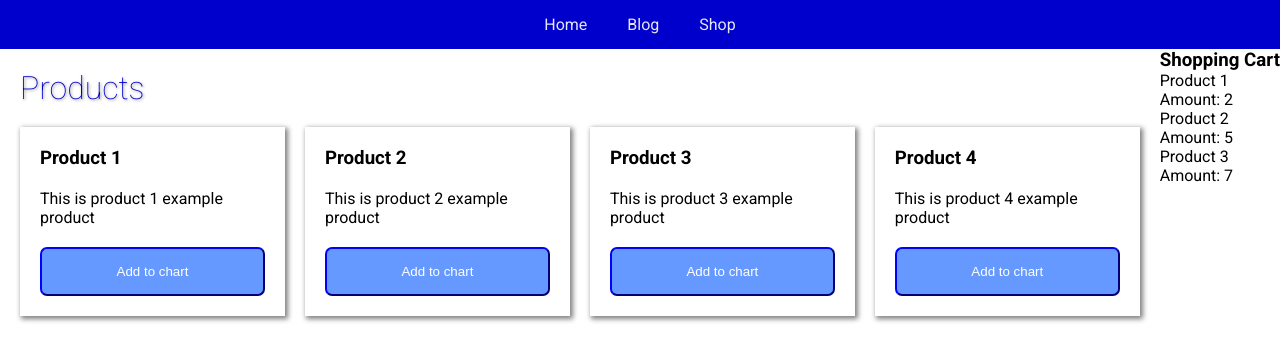
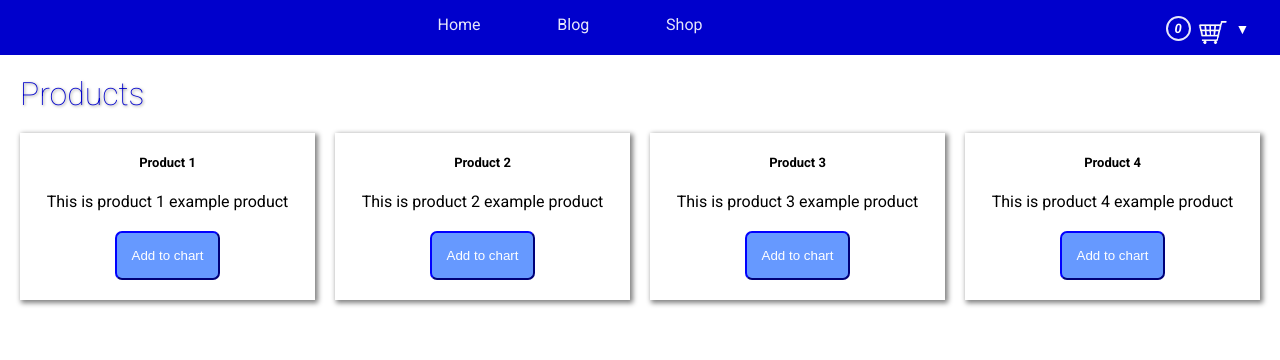
Before and after one commit to Yelose/simple-shop, a React (Vite) app: page /simple-shop/shop in a window 1280 px wide. Shown: the top 360 px of the page. Built offline with nearby package versions, Linux system fonts and the light colour scheme.

Commit message:
added toggle to cart and remove items function plus some styles

```diff
--- a/src/App.css
+++ b/src/App.css
@@ -2,23 +2,5 @@
 
 .App {
   width: 100%;
+  height: 100%;
 }
-
-.landing-page {
-  display: flex;
-  flex-direction: column;
-}
-.landing-page > main {
-  display: flex;
-}
-.nav-bar {
-  display: flex;
-  background-color: var(--primary);
-  justify-content: center;
-}
-
-.nav-bar > a {
-  padding: 15px 20px;
-  height: 100%;
-  color: hsla(0, 0%, 100%, 0.9);
-}
--- a/src/App.jsx
+++ b/src/App.jsx
@@ -9,18 +9,68 @@ import { products } from "./data/products";
 import { useState } from "react";
 
 function App() {
-  const [shoppingCart, setShoppingCart] = useState([
-    { id: 1, amount: 2, name: "Product 1" },
-    { id: 2, amount: 5, name: "Product 2" },
-    { id: 3, amount: 7, name: "Product 3" },
-  ]);
-  const addProductToCart = (productId, productName) => {
-    const newShoppingCart = [...shoppingCart];
+  const [shoppingCart, setShoppingCart] = useState([]);
+  const [cartTotalProductsAmount, setCartTotalAmount] = useState(0);
+
+  const addProductToCart = (id, name) => {
+    const productExists = shoppingCart.some((p) => p.id === id);
+    if (!productExists) {
+      setShoppingCart([...shoppingCart, { id, name, amount: 1 }]);
+      setCartTotalAmount(cartTotalProductsAmount + 1);
+    } else {
+      setShoppingCart(
+        shoppingCart.map((product) => {
+          if (product.id === id) {
+            product.amount = product.amount + 1;
+          }
+          return product;
+        })
+      );
+      setCartTotalAmount(cartTotalProductsAmount + 1);
+    }
   };
+
+  const removeProductFromCart = (id) => {
+    const productIndex = shoppingCart.findIndex((p) => p.id === id);
+    const product = shoppingCart[productIndex];
+
+    let modifiedCart = shoppingCart;
+
+    if (product.amount > 1) {
+      modifiedCart = [
+        ...shoppingCart.slice(0, productIndex),
+        {
+          ...product,
+          amount: product.amount - 1,
+        },
+        ...shoppingCart.slice(productIndex + 1),
+      ];
+    }
+
+    if (product.amount === 1) {
+      modifiedCart = [
+        ...shoppingCart.slice(0, productIndex),
+        ...shoppingCart.slice(productIndex + 1),
+      ];
+    }
+
+    setShoppingCart(modifiedCart);
+    setCartTotalAmount(cartTotalProductsAmount - 1);
+  };
+
   return (
     <div className="App">
       <Routes>
-        <Route path="simple-shop" element={<LandingPage cart={shoppingCart} />}>
+        <Route
+          path="simple-shop"
+          element={
+            <LandingPage
+              cart={shoppingCart}
+              total={cartTotalProductsAmount}
+              removeProduct={removeProductFromCart}
+            />
+          }
+        >
           <Route index element={<Home />} />
           <Route path="blog" element={<Blog />} />
           <Route
--- /dev/null
+++ b/src/components/cart/CartProduct.jsx
@@ -0,0 +1,10 @@
+export default function CartProduct({ name, amount, id, removeProduct }) {
+  return (
+    <div className="product-container">
+      <h4>{name}</h4>
+      <p>
+        Amount: {amount} <span onClick={() => removeProduct(id)}>-</span>
+      </p>
+    </div>
+  );
+}
--- a/src/components/cart/ShoppingCart.jsx
+++ b/src/components/cart/ShoppingCart.jsx
@@ -1,21 +1,44 @@
-export default function ShoppingCart({ cart }) {
+import cartImg from "../../assets/img/cart.png";
+import CartProduct from "./CartProduct";
+import "./shoppingcart.css";
+
+export default function ShoppingCart({
+  cart,
+  total,
+  removeProduct,
+  cartToggle,
+  openCart,
+}) {
   return (
-    <div>
-      <h3>Shopping Cart</h3>
+    <div className="shopping-cart">
       <div>
-        {cart.length > 0 ? (
-          cart.map((product, index) => {
-            return (
-              <div key={product.index}>
-                <p>{product.name}</p>
-                <p>Amount: {product.amount}</p>
-              </div>
-            );
-          })
-        ) : (
-          <p>No products yet</p>
-        )}
+        <em>
+          <h3>{total}</h3>
+        </em>
+        <figure>
+          <img src={cartImg} alt="Cart" />
+        </figure>
+        <em>
+          <h2 onClick={cartToggle}> ▼ </h2>
+        </em>
       </div>
+      {openCart && (
+        <section>
+          <p onClick={cartToggle}>Shopping Cart</p>
+          {total > 0 &&
+            cart.map((product, index) => {
+              return (
+                <CartProduct
+                  key={index}
+                  name={product.name}
+                  amount={product.amount}
+                  id={product.id}
+                  removeProduct={removeProduct}
+                />
+              );
+            })}
+        </section>
+      )}
     </div>
   );
 }
--- /dev/null
+++ b/src/components/cart/shoppingcart.css
@@ -0,0 +1,63 @@
+.shopping-cart {
+  padding: 2vh 2vw;
+}
+.shopping-cart div {
+  display: flex;
+  justify-content: flex-end;
+}
+.shopping-cart em > h3,
+h2 {
+  display: flex;
+  color: white;
+  justify-content: center;
+  align-items: center;
+}
+.shopping-cart figure {
+  display: flex;
+  align-items: center;
+  width: 40px;
+}
+
+.shopping-cart span,
+h3 {
+  border: 2px solid rgba(255, 255, 255, 0.9);
+  border-radius: 50%;
+  font-size: 13px;
+}
+.shopping-cart span {
+  padding: 0 6px;
+  border: 2px solid var(--primary);
+  box-shadow: 2px 2px 4px rgba(128, 128, 128, 0.6);
+  cursor: pointer;
+  color: red;
+}
+.shopping-cart h3 {
+  min-width: 25px;
+  padding: 3px;
+}
+.shopping-cart img {
+  width: 100%;
+  filter: invert(0.98);
+}
+
+.shopping-cart h2 {
+  cursor: pointer;
+  padding: 5px;
+  font-size: 14px;
+}
+.shopping-cart section {
+  padding: 2vh 2vw;
+  display: flex;
+  flex-direction: column;
+  gap: 0.5vh;
+  color: var(--primary);
+  text-align: center;
+}
+.product-container {
+  padding: 1vh 1vw;
+  display: flex;
+  gap: 1vh;
+  background-color: white;
+  box-shadow: 1px 2px 5px 1px gray;
+  color: black;
+}
--- /dev/null
+++ b/src/components/header/NavBar.jsx
@@ -0,0 +1,29 @@
+import "./navbar.css";
+import { NavLink } from "react-router-dom";
+import ShoppingCart from "../cart/ShoppingCart";
+import { useState } from "react";
+
+export default function Navbar({ cart, total, removeProduct }) {
+  const [openCart, setOpenCart] = useState(false);
+  const cartToggle = () => {
+    setOpenCart(!openCart);
+  };
+  return (
+    <header className="nav-bar">
+      <div>
+        <NavLink to="./">Home</NavLink>
+        <NavLink to="./blog">Blog</NavLink>
+        <NavLink to="./shop">Shop</NavLink>
+      </div>
+      <aside>
+        <ShoppingCart
+          cart={cart}
+          total={total}
+          removeProduct={removeProduct}
+          cartToggle={cartToggle}
+          openCart={openCart}
+        />
+      </aside>
+    </header>
+  );
+}
--- /dev/null
+++ b/src/components/header/navbar.css
@@ -0,0 +1,22 @@
+.nav-bar {
+  display: flex;
+  background-color: var(--primary);
+  justify-content: space-between;
+  height: 55px;
+  position: relative;
+}
+.nav-bar > div {
+  flex: 1;
+  display: flex;
+  justify-content: center;
+}
+.nav-bar a {
+  padding: 15px 3vw;
+  height: 100%;
+  color: hsla(0, 0%, 100%, 0.9);
+}
+
+.nav-bar aside {
+  display: flex;
+  justify-content: flex-end;
+}
--- a/src/components/products/products.css
+++ b/src/components/products/products.css
@@ -6,6 +6,7 @@
 .products-container section {
   display: flex;
   flex-direction: column;
+  align-items: center;
   padding: 20px;
   box-shadow: 2px 2px 5px 1px gray;
   flex: 1;
@@ -13,6 +14,7 @@
   gap: 20px;
 }
 .products-container button {
+  width: fit-content;
   padding: 15px;
   background-color: var(--button-bg);
   border-radius: 7px;
--- a/src/index.css
+++ b/src/index.css
@@ -18,7 +18,7 @@ body {
 #root {
   display: flex;
   justify-content: center;
-  height: 100%;
+  max-height: 100vh;
 }
 
 h1 {
--- a/src/pages/LandingPage.jsx
+++ b/src/pages/LandingPage.jsx
@@ -1,19 +1,13 @@
 import { NavLink, Outlet } from "react-router-dom";
-import ShoppingCart from "../components/cart/ShoppingCart";
+import { useState } from "react";
+import Navbar from "../components/header/NavBar";
 
-export default function LandingPage({ cart }) {
+export default function LandingPage({ cart, total, removeProduct }) {
   return (
     <div className="landing-page">
-      <header className="nav-bar">
-        <NavLink to="./">Home</NavLink>
-        <NavLink to="./blog">Blog</NavLink>
-        <NavLink to="./shop">Shop</NavLink>
-      </header>
+      <Navbar cart={cart} total={total} removeProduct={removeProduct} />
       <main>
         <Outlet />
-        <aside>
-          <ShoppingCart cart={cart} />
-        </aside>
       </main>
     </div>
   );
--- a/src/pages/pages.css
+++ b/src/pages/pages.css
@@ -6,3 +6,14 @@
   gap: 20px;
   flex: 1;
 }
+
+.landing-page {
+  display: flex;
+  flex-direction: column;
+  max-height: 100vh;
+}
+.landing-page > main {
+  display: flex;
+  flex: 1;
+  overflow-y: auto;
+}
```
Also changed, not shown: src/assets/img/cart.png (added).
